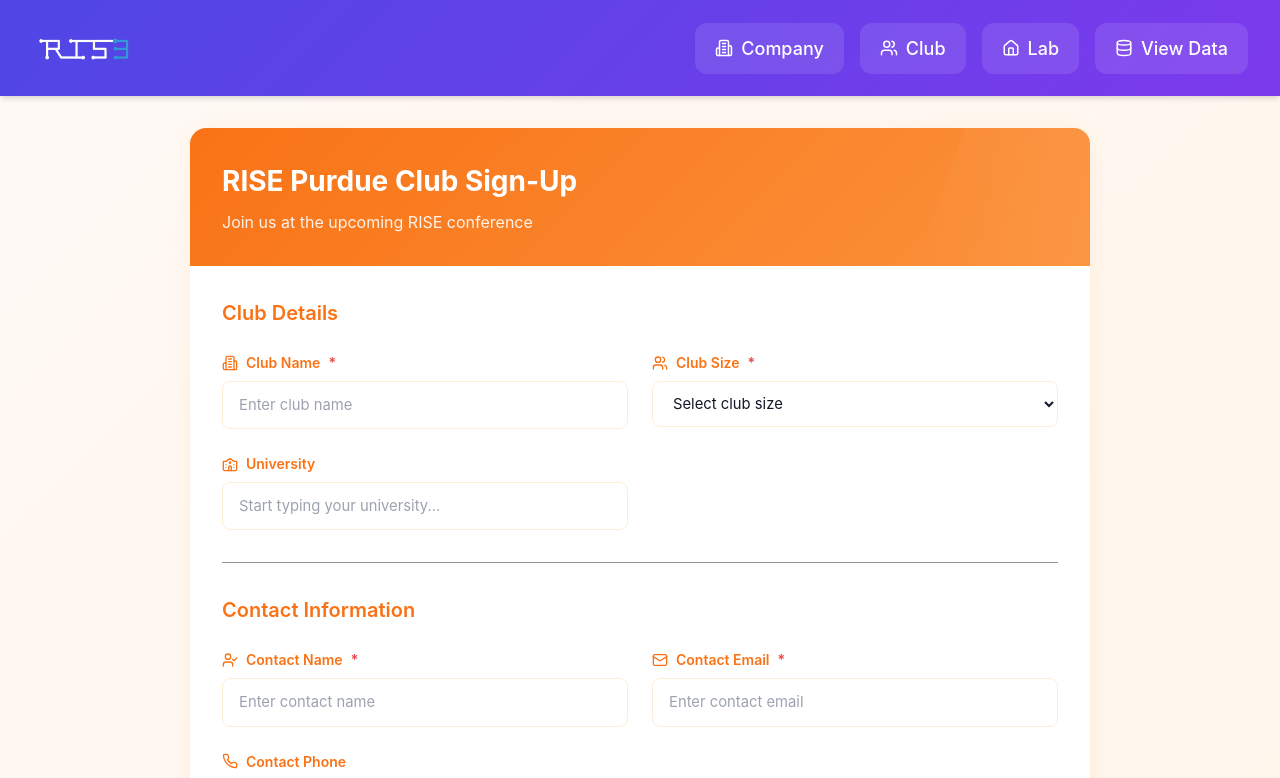
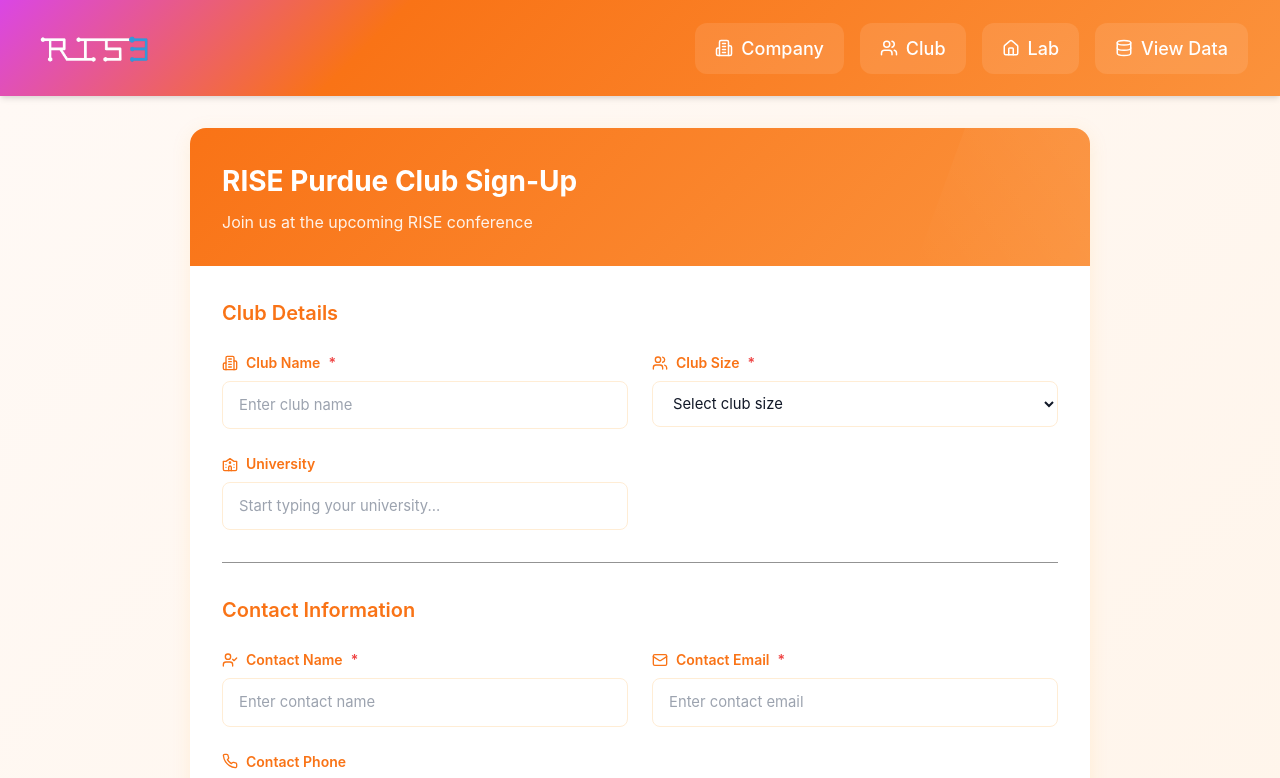
Before and after one commit to purdue-arc/FormDataApp, a React (Create React App) app: page /club in a window 1280 px wide. Shown: the top 778 px of the page. Built offline with nearby package versions, Linux system fonts and the light colour scheme.

Commit message:
Nav bar dynamic coloring

```diff
--- a/src/App.js
+++ b/src/App.js
@@ -18,7 +18,7 @@
                     element={
                         <>
                             <FadeOverlay/>
-                            <Navbar />
+                            <Navbar theme="company" />
                             <CompanyForm />
                         </>
                     }
@@ -28,7 +28,7 @@
                     element={
                         <>
                             <FadeOverlay/>
-                            <Navbar />
+                            <Navbar theme="club" />
                             <ClubForm />
                         </>
                     }
@@ -38,7 +38,7 @@
                     element={
                         <>
                             <FadeOverlay/>
-                            <Navbar />
+                            <Navbar theme="lab" />
                             <LabForm />
                         </>
                     }
--- a/src/Nav.css
+++ b/src/Nav.css
@@ -1,7 +1,7 @@
 :root {
     --navbar-height: 6rem;
     --navbar-height-scrolled: 4rem;
-    --primary-gradient: linear-gradient(135deg, #4F46E5 0%, #7C3AED 100%);
+    --primary-gradient: linear-gradient(135deg, #da46e5 0%, #4F46E5 30%, #7C3AED 100%);
     --shadow-subtle: 0 4px 6px -1px rgba(0, 0, 0, 0.1), 0 2px 4px -1px rgba(0, 0, 0, 0.06);
     --shadow-elevated: 0 10px 15px -3px rgba(0, 0, 0, 0.1), 0 4px 6px -2px rgba(0, 0, 0, 0.05);
 }
@@ -12,6 +12,26 @@
     top: 0;
     z-index: 999;
     width: 100%;
+}
+/* Base navbar styles */
+.nav-wrapper .navbar {
+    /* whatever your default is */
+    background: var(--primary-gradient); /* purple? */
+}
+
+/* If theme = "company" */
+.nav-wrapper.navbar--company .navbar {
+    background: linear-gradient(135deg, #da46e5 0%, #16a34a 30%, #22c55e 100%);
+}
+
+/* If theme = "club" */
+.nav-wrapper.navbar--club .navbar {
+    background: linear-gradient(135deg, #da46e5 0%, #f97316 30%, #fb923c 100%);
+}
+
+/* If theme = "lab" */
+.nav-wrapper.navbar--lab .navbar {
+    background: linear-gradient(135deg, #da46e5 0%, #6d28d9 30%, #7c3aed 100%);
 }
 
 .navbar {
@@ -33,7 +53,7 @@
 }
 
 .navbar-links_logo img {
-    height: 2.5rem;
+    height: 3rem;
     width: auto;
     transition: height 0.3s ease;
 }
--- a/src/Nav.jsx
+++ b/src/Nav.jsx
@@ -34,7 +34,7 @@
     </>
 );
 
-const Navbar = () => {
+const Navbar = ({ theme }) => {
     const [isOpen, setIsOpen] = useState(false);
     const { scrollY } = useScroll();
 
@@ -69,8 +69,10 @@
         ["0vh", "0.8vh"] // This controls the left position
     );
 
+    const themeClass = theme ? `navbar--${theme}` : '';
+
     return (
-        <div className="nav-wrapper">
+        <div className={`nav-wrapper ${themeClass}`}>
             <motion.div
                 className="navbar"
                 style={{
--- a/src/dependentComponents/results.js
+++ b/src/dependentComponents/results.js
@@ -3,6 +3,6 @@
 
 export default axios.create (
     {
-        baseURL:"https://improvedformstorage.firebaseio.com/"
+        baseURL:"https://riseformdata-default-rtdb.firebaseio.com/"
     }
 )
```
